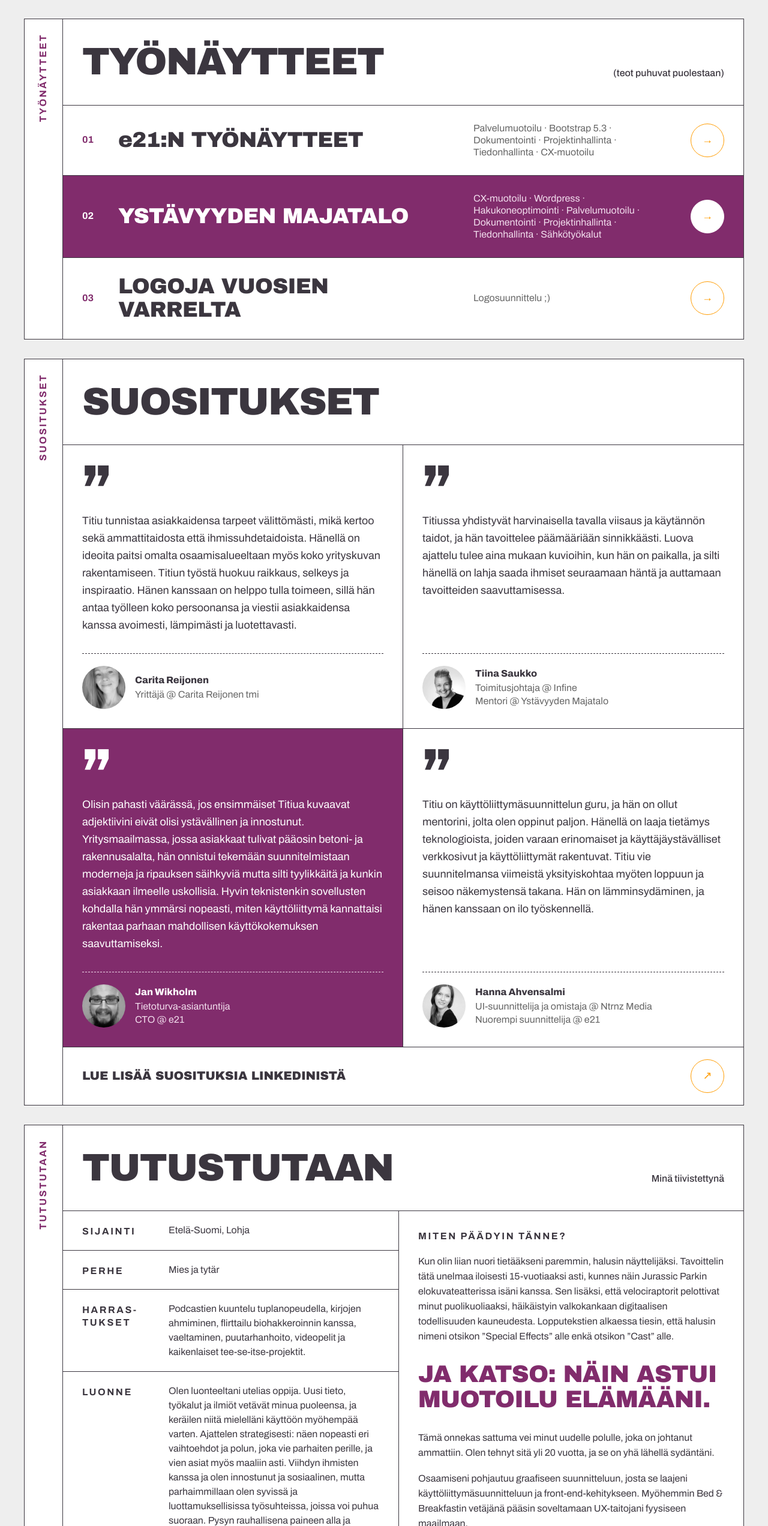
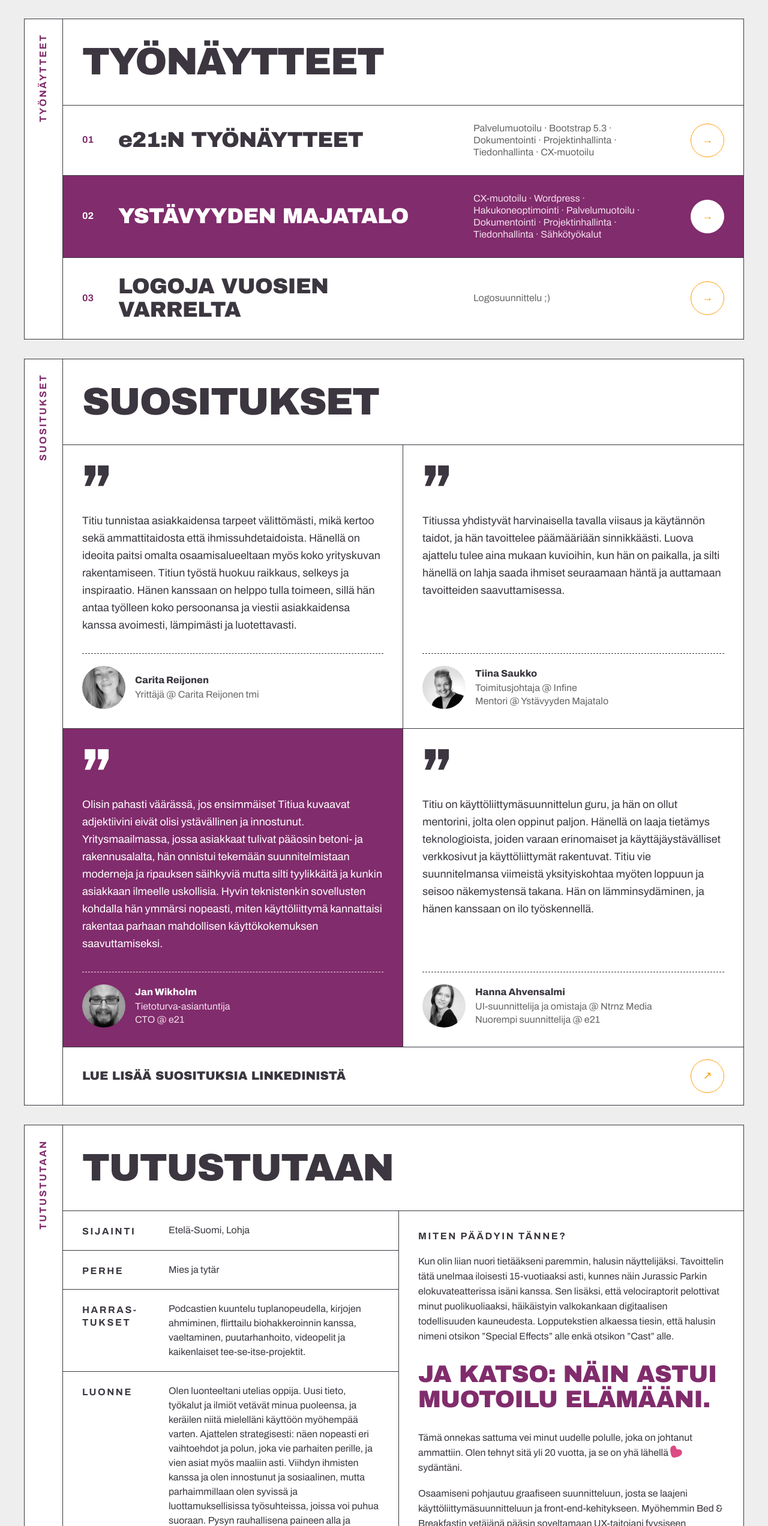
Before and after one commit to tiujam-home/titiucom-2026, an Astro site: page / in a window 1280 px wide. Shown: the part 1836-4380 px from the top of the page at 60% size. Built offline with nearby package versions, Linux system fonts and the light colour scheme; Astro itself is replaced by a stand-in of ours.

Commit message:
Lisää anonymisoitu ansioluettelo ja sydän, poista otsikoiden sivutekstit
Co-Authored-By: Claude Opus 5.5 <noreply@anthropic.com>

```diff
--- a/src/components/portfolio/AboutSheet.astro
+++ b/src/components/portfolio/AboutSheet.astro
@@ -25,7 +25,7 @@ const links = [
   {
     title: 'Lataa ansio­luetteloni.',
     text: 'Suosin ansioluettelossakin verkon joustavuutta, mutta jos olet PDF-ihmisiä, tämä on varsinainen koukuttava lukuelämys ;)',
-    href: '/titiu-rajanto-cv.pdf', // TODO: put the PDF in the public folder
+    href: '/titiu-rajanto-cv-anon.pdf',
     icon: '↓',
     featured: true,
   },
@@ -41,7 +41,6 @@ const links = [
 <Sheet label="Tutustutaan" id="tutustutaan">
   <div class="about__head">
     <h2 class="display about__title">Tutustutaan</h2>
-    <p class="about__aside">Minä tiivistettynä</p>
   </div>
 
   <div class="about">
@@ -70,7 +69,7 @@ const links = [
       <p class="display story__pull">Ja katso: näin astui muotoilu elämääni.</p>
       <p>
         Tämä onnekas sattuma vei minut uudelle polulle, joka on johtanut ammattiin. Olen tehnyt sitä
-        yli 20 vuotta, ja se on yhä lähellä sydäntäni.
+        yli 20 vuotta, ja se on yhä lähellä <img class="heart" src="/img/love.svg" alt="" title="Sydän" width="20" height="20" /> sydäntäni.
       </p>
       <p>
         Osaamiseni pohjautuu graafiseen suunnitteluun, josta se laajeni käyttöliittymäsuunnitteluun
@@ -113,6 +112,7 @@ const links = [
 </Sheet>
 
 <style>
+  .heart { display: inline-block; vertical-align: -3px; }
   .about__head {
     display: flex;
     align-items: flex-end;
@@ -122,7 +122,6 @@ const links = [
     border-bottom: var(--line);
   }
   .about__title { font-size: 64px; }
-  .about__aside { font-weight: 500; }
 
   .about { display: flex; border-bottom: var(--line); }
   .facts {
--- a/src/components/portfolio/WorkSheet.astro
+++ b/src/components/portfolio/WorkSheet.astro
@@ -7,7 +7,6 @@ import { keepCase } from '../../utils/keepCase';
 <Sheet label="Työnäytteet" id="tyonaytteet">
   <div class="work__head">
     <h2 class="display work__title">Työnäytteet</h2>
-    <p class="work__aside">(teot puhuvat puolestaan)</p>
   </div>
   <ul class="work__list">
     {cases.map((c, i) => (
@@ -33,7 +32,6 @@ import { keepCase } from '../../utils/keepCase';
     border-bottom: var(--line);
   }
   .work__title { font-size: 64px; }
-  .work__aside { font-weight: 500; }
 
   .work__list li { border-bottom: var(--line); }
   .work__list li:last-child { border-bottom: none; }
```
Also changed, not shown: public/img/love.svg (added), 1 other file.
